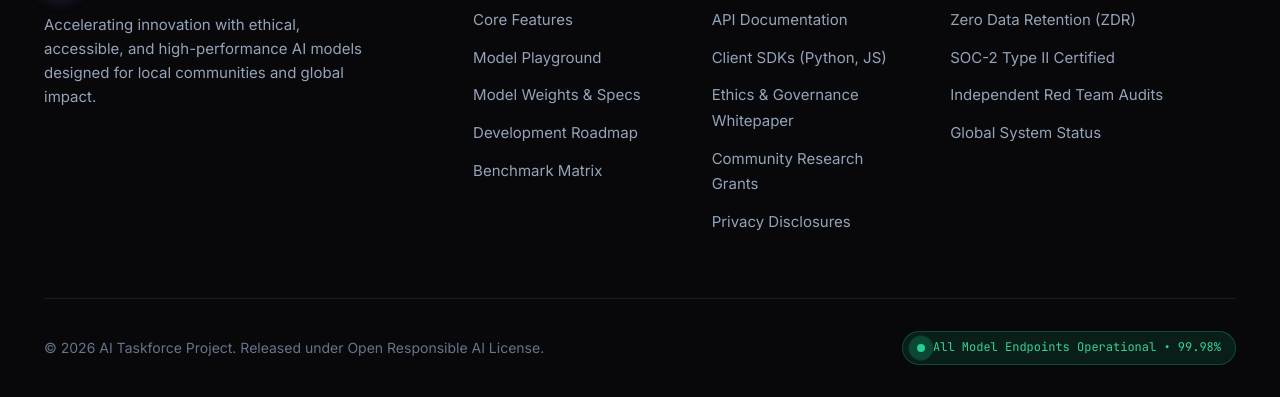
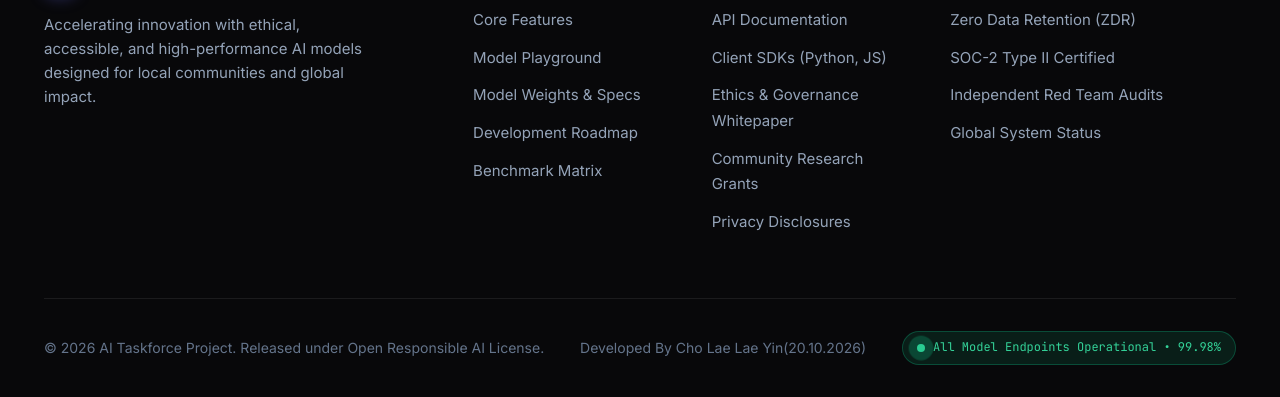
Before and after one commit to cholae215/AI-taskforce, a plain HTML site: page index.html in a window 1280 px wide. Shown: the part 4315-4712 px from the top of the page. Drawn offline with Linux system fonts and the light colour scheme.

Commit message:
index.html

```diff
--- a/index.html
+++ b/index.html
@@ -609,7 +609,7 @@
       <div class="footer-bottom">
         <div>
           &copy; 2026 AI Taskforce Project. Released under Open Responsible AI License.
-        </div>
+        </div><p>Developed By Cho Lae Lae Yin(20.10.2026)</p>
 
         <div class="system-status-pill">
           <span class="pulse-dot"></span>
```
